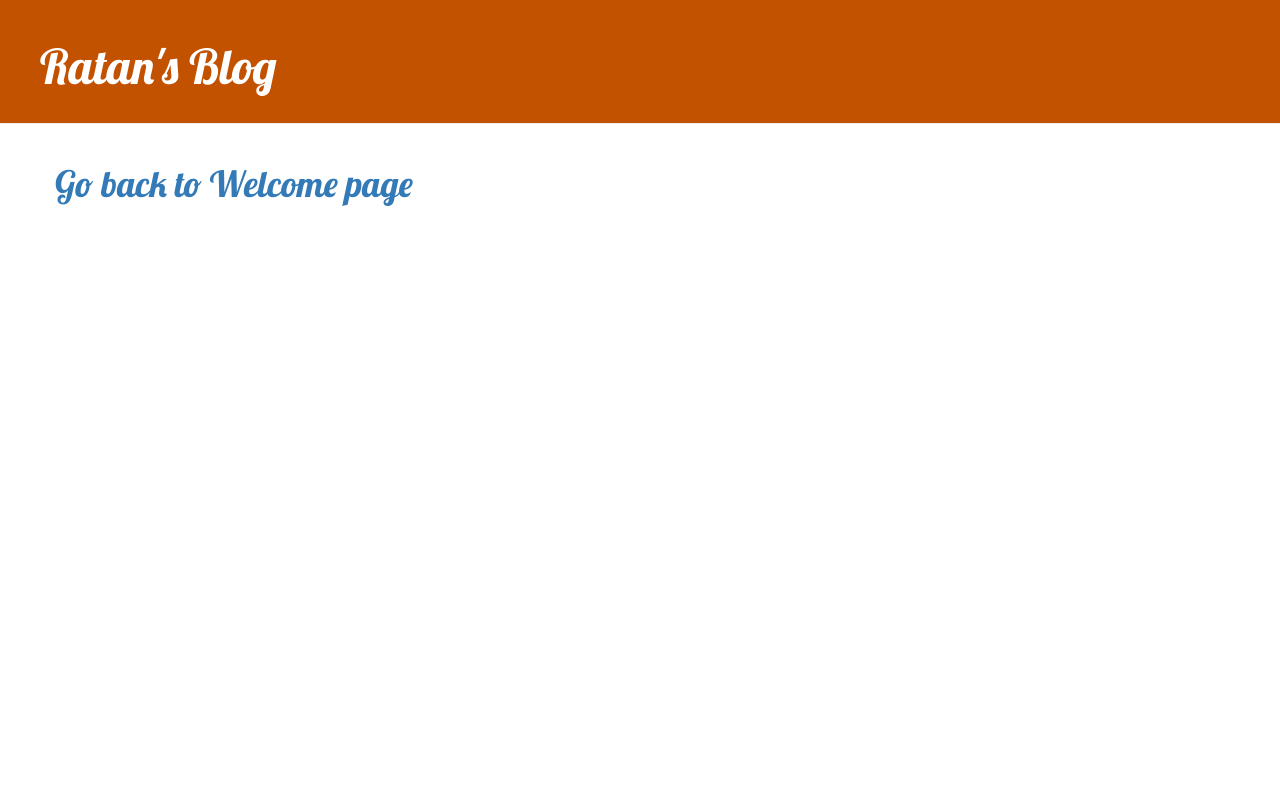
After one commit to Ratan-Mamdekar/my-first-blog, a Django app: page /home in a window 1280 px wide. The commit adds this page. Run offline with Django 3.2, Linux system fonts and the light colour scheme; data that the repository does not hold is empty; some libraries are stand-ins or nearby versions.

Commit message:
added welcome page and extended templete

```diff
--- /dev/null
+++ b/blog/templates/blog/base.html
@@ -0,0 +1,71 @@
+{% load static %}
+<html>
+
+<head>
+    <title>Ratan's blog</title>
+    <link rel="stylesheet" href="//maxcdn.bootstrapcdn.com/bootstrap/3.2.0/css/bootstrap.min.css">
+    <link rel="stylesheet" href="//maxcdn.bootstrapcdn.com/bootstrap/3.2.0/css/bootstrap-theme.min.css">
+    <link rel="stylesheet" href="{% static 'css/blog.css' %}">
+    <link href="//fonts.googleapis.com/css?family=Lobster&subset=latin,latin-ext" rel="stylesheet" type="text/css">
+
+</head>
+
+<body>
+    <div class="page-header">
+        <h1><a href="/home">Ratan's Blog</a></h1>
+    </div>
+
+    <div class="content container">
+        <h1><a href="/welcome">Go back to Welcome page</a></h1>
+    </div>
+
+    <div class="content container">
+        <div class="row">
+            <div class="col-md-8">
+                {% block content %}
+                {% endblock %}
+            </div>
+        </div>
+    </div>
+</body>
+<!-- <body>
+    <div class="page-header">
+        <h1><a href="/">Ratan's Blog</a></h1>
+    </div>
+
+    ######to do with for loops for all posts!!
+    <div class="content container">
+        <div class="row">
+            <div class="col-md-8">
+                {% for post in posts %}
+                <div class="post">
+                    <div class="date">
+                        <p>published: {{ post.published_date }}</p>
+                    </div>
+                    <h2><a href="">{{ post.title }}</a></h2>
+                    <p>{{ post.text|linebreaksbr }}</p>
+                </div>
+                {% endfor %}
+            </div>
+        </div>
+    </div>
+
+
+    ######to do for individual posts!!
+    <div>
+        <p>published: 21.12.2020, 15:14</p>
+        <h2><a href="">My first post</a></h2>
+        <p>Aenean eu leo quam. Pellentesque ornare sem lacinia quam venenatis vestibulum. Donec id elit non mi porta
+            gravida at eget metus. Fusce dapibus, tellus ac cursus commodo, tortor mauris condimentum nibh, ut fermentum
+            massa justo sit amet risus.</p>
+    </div>
+
+    <div>
+        <p>published: 21.12.2020, 15:14</p>
+        <h2><a href="">My second post</a></h2>
+        <p>Aenean eu leo quam. Pellentesque ornare sem lacinia quam venenatis vestibulum. Donec id elit non mi porta
+            gravida at eget metus. Fusce dapibus, tellus ac cursus commodo, tortor mauris condimentum nibh, ut f.</p>
+    </div>
+</body> -->
+
+</html>
--- a/blog/templates/blog/post_list.html
+++ b/blog/templates/blog/post_list.html
@@ -1,50 +1,14 @@
-{% load static %}
-<html>
+{% extends 'blog/base.html' %}
 
-<head>
-    <title>Ratan's blog</title>
-    <link rel="stylesheet" href="//maxcdn.bootstrapcdn.com/bootstrap/3.2.0/css/bootstrap.min.css">
-    <link rel="stylesheet" href="//maxcdn.bootstrapcdn.com/bootstrap/3.2.0/css/bootstrap-theme.min.css">
-    <link rel="stylesheet" href="{% static 'css/blog.css' %}">
-    <link href="//fonts.googleapis.com/css?family=Lobster&subset=latin,latin-ext" rel="stylesheet" type="text/css">
 
-</head>
-
-<body>
-    <div class="page-header">
-        <h1><a href="/">Ratan's Blog</a></h1>
-    </div>
-
-    <div class="content container">
-        <div class="row">
-            <div class="col-md-8">
+{% block content %}
 {% for post in posts %}
 <div class="post">
     <h2><a href="">{{ post.title }}</a></h2>
     <div class="date">
-                        <p>published: {{ post.published_date }}</p>
+        {{ post.published_date }}
     </div>
     <p>{{ post.text|linebreaksbr }}</p>
 </div>
 {% endfor %}
-            </div>
-        </div>
-    </div>
-
-    <!-- <div>
-        <p>published: 21.12.2020, 15:14</p>
-        <h2><a href="">My first post</a></h2>
-        <p>Aenean eu leo quam. Pellentesque ornare sem lacinia quam venenatis vestibulum. Donec id elit non mi porta
-            gravida at eget metus. Fusce dapibus, tellus ac cursus commodo, tortor mauris condimentum nibh, ut fermentum
-            massa justo sit amet risus.</p>
-    </div>
-
-    <div>
-        <p>published: 21.12.2020, 15:14</p>
-        <h2><a href="">My second post</a></h2>
-        <p>Aenean eu leo quam. Pellentesque ornare sem lacinia quam venenatis vestibulum. Donec id elit non mi porta
-            gravida at eget metus. Fusce dapibus, tellus ac cursus commodo, tortor mauris condimentum nibh, ut f.</p>
-    </div> -->
-</body>
-
-</html>
+{% endblock %}
--- a/blog/urls.py
+++ b/blog/urls.py
@@ -2,5 +2,7 @@ from django.urls import path
 from . import views
 
 urlpatterns = [
-    path('', views.post_list, name='post_list'),
+    path('home', views.post_list, name='post_list'),
+    path('page2', views.post_list, name='post_list'),
+    path('welcome', views.welcome, name='welcome'),
 ]
--- a/blog/views.py
+++ b/blog/views.py
@@ -7,3 +7,8 @@ def post_list(request):
     posts = Post.objects.filter(
         published_date__lte=timezone.now()).order_by('published_date')
     return render(request, 'blog/post_list.html', {'posts': posts})
+
+
+def welcome(request):
+
+    return render(request, 'blog/welcome.html')
```
Also changed, not shown: blog/templates/blog/welcome.html (added, +12 -0 lines). Lines whose indentation alone changed are shown as unchanged.
